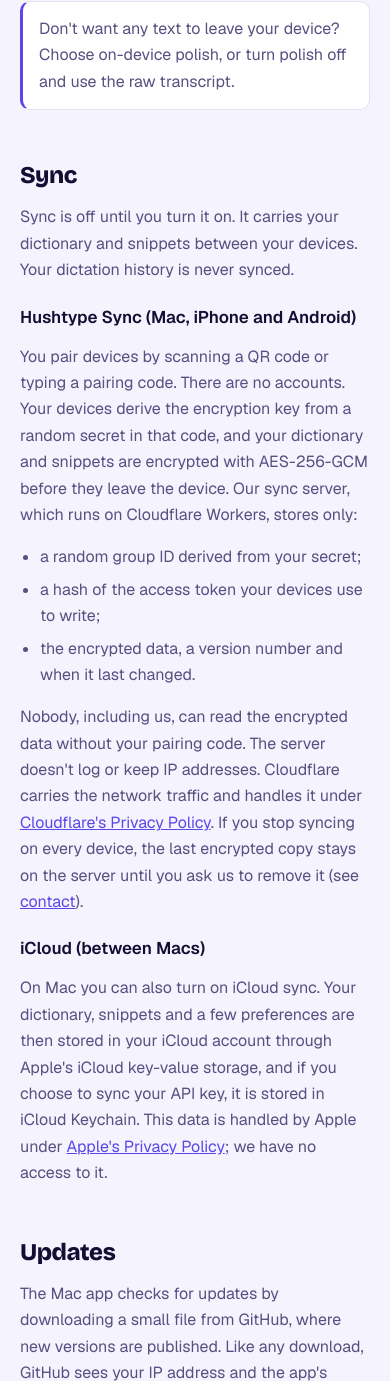
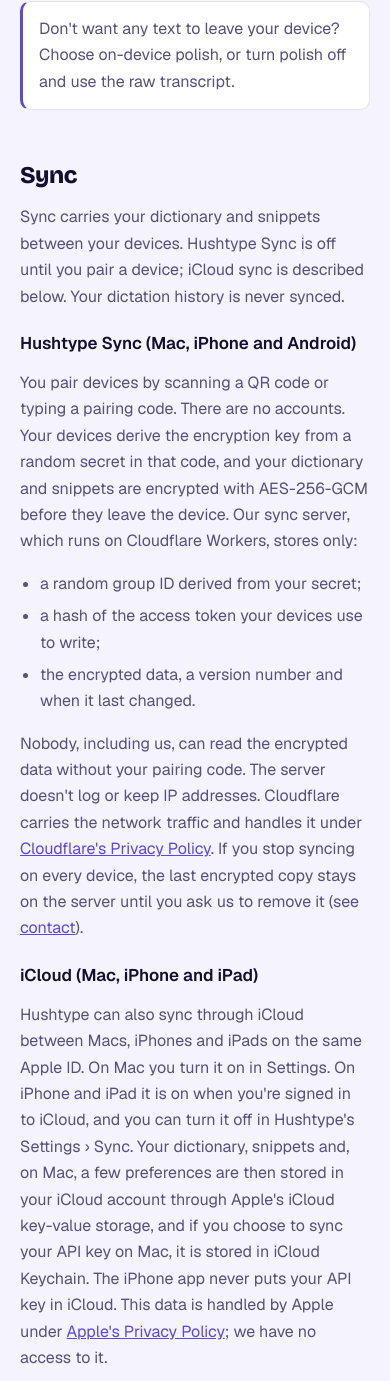
Before and after one commit to chiranjeebhub/hushtype, a plain HTML site: page docs/privacy.html in a window 390 px wide. Shown: the part 4813-6194 px from the top of the page. Drawn offline with nearby package versions, Linux system fonts and the light colour scheme.

Commit message:
Privacy policy: iCloud sync now includes iPhone and iPad
The iPhone app syncs the dictionary and snippets through iCloud key-value storage,
on by default when signed in to iCloud (HushType-Keyboard #11). Say so, and keep
'off until you turn it on' for pairing-based Hushtype Sync only.

Co-Authored-By: Claude Opus 5.5 <noreply@anthropic.com>
Claude-Session: https://claude.ai/code/session_01H6HfURidr9GWXgnczMQHcP

```diff
--- a/docs/privacy.html
+++ b/docs/privacy.html
@@ -194,7 +194,7 @@ footer a:hover{color:var(--fg)}
 
       <section id="sync">
         <h2>Sync</h2>
-        <p>Sync is off until you turn it on. It carries your dictionary and snippets between your devices. Your dictation history is never synced.</p>
+        <p>Sync carries your dictionary and snippets between your devices. Hushtype Sync is off until you pair a device; iCloud sync is described below. Your dictation history is never synced.</p>
         <h3>Hushtype Sync (Mac, iPhone and Android)</h3>
         <p>You pair devices by scanning a QR code or typing a pairing code. There are no accounts. Your devices derive the encryption key from a random secret in that code, and your dictionary and snippets are encrypted with AES-256-GCM before they leave the device. Our sync server, which runs on Cloudflare Workers, stores only:</p>
         <ul>
@@ -203,8 +203,8 @@ footer a:hover{color:var(--fg)}
           <li>the encrypted data, a version number and when it last changed.</li>
         </ul>
         <p>Nobody, including us, can read the encrypted data without your pairing code. The server doesn't log or keep IP addresses. Cloudflare carries the network traffic and handles it under <a href="https://www.cloudflare.com/privacypolicy/">Cloudflare's Privacy Policy</a>. If you stop syncing on every device, the last encrypted copy stays on the server until you ask us to remove it (see <a href="#changes">contact</a>).</p>
-        <h3>iCloud (between Macs)</h3>
-        <p>On Mac you can also turn on iCloud sync. Your dictionary, snippets and a few preferences are then stored in your iCloud account through Apple's iCloud key-value storage, and if you choose to sync your API key, it is stored in iCloud Keychain. This data is handled by Apple under <a href="https://www.apple.com/legal/privacy/">Apple's Privacy Policy</a>; we have no access to it.</p>
+        <h3>iCloud (Mac, iPhone and iPad)</h3>
+        <p>Hushtype can also sync through iCloud between Macs, iPhones and iPads on the same Apple ID. On Mac you turn it on in Settings. On iPhone and iPad it is on when you're signed in to iCloud, and you can turn it off in Hushtype's Settings › Sync. Your dictionary, snippets and, on Mac, a few preferences are then stored in your iCloud account through Apple's iCloud key-value storage, and if you choose to sync your API key on Mac, it is stored in iCloud Keychain. The iPhone app never puts your API key in iCloud. This data is handled by Apple under <a href="https://www.apple.com/legal/privacy/">Apple's Privacy Policy</a>; we have no access to it.</p>
       </section>
 
       <section id="updates">
```
